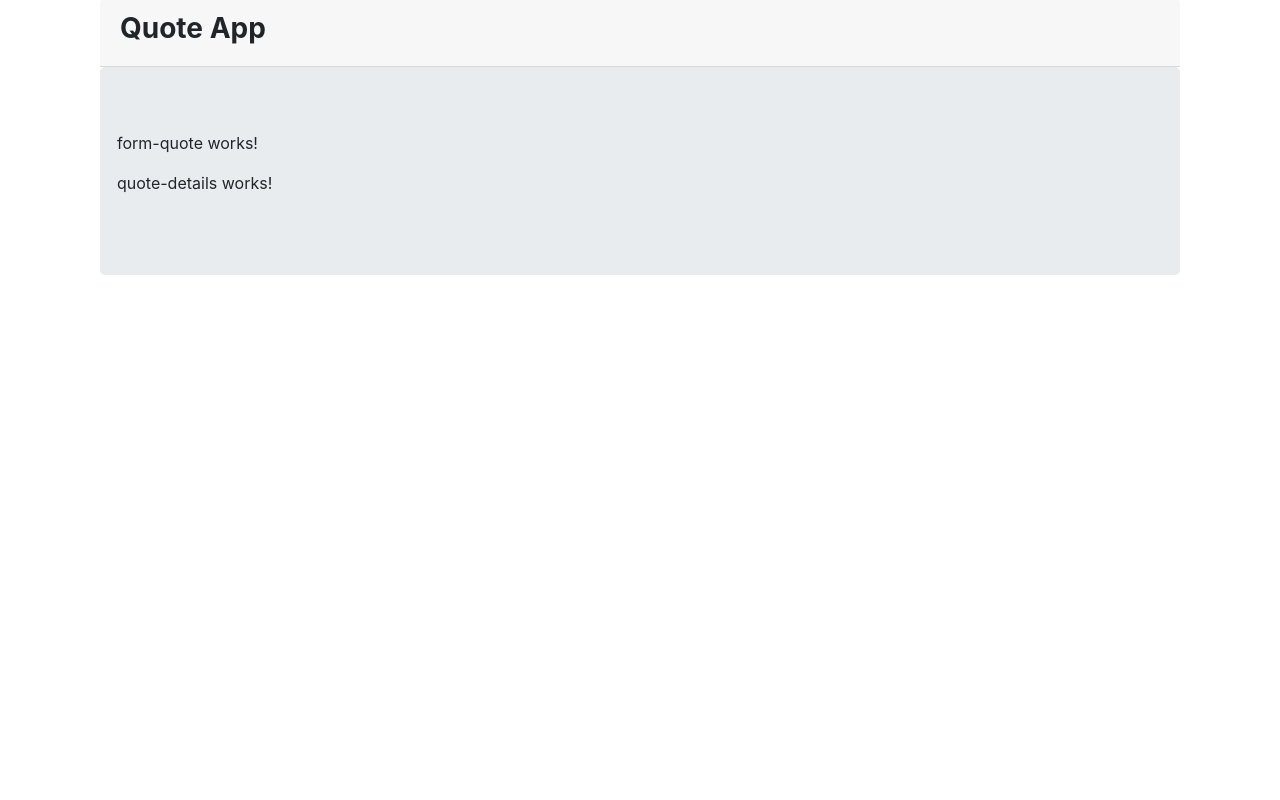
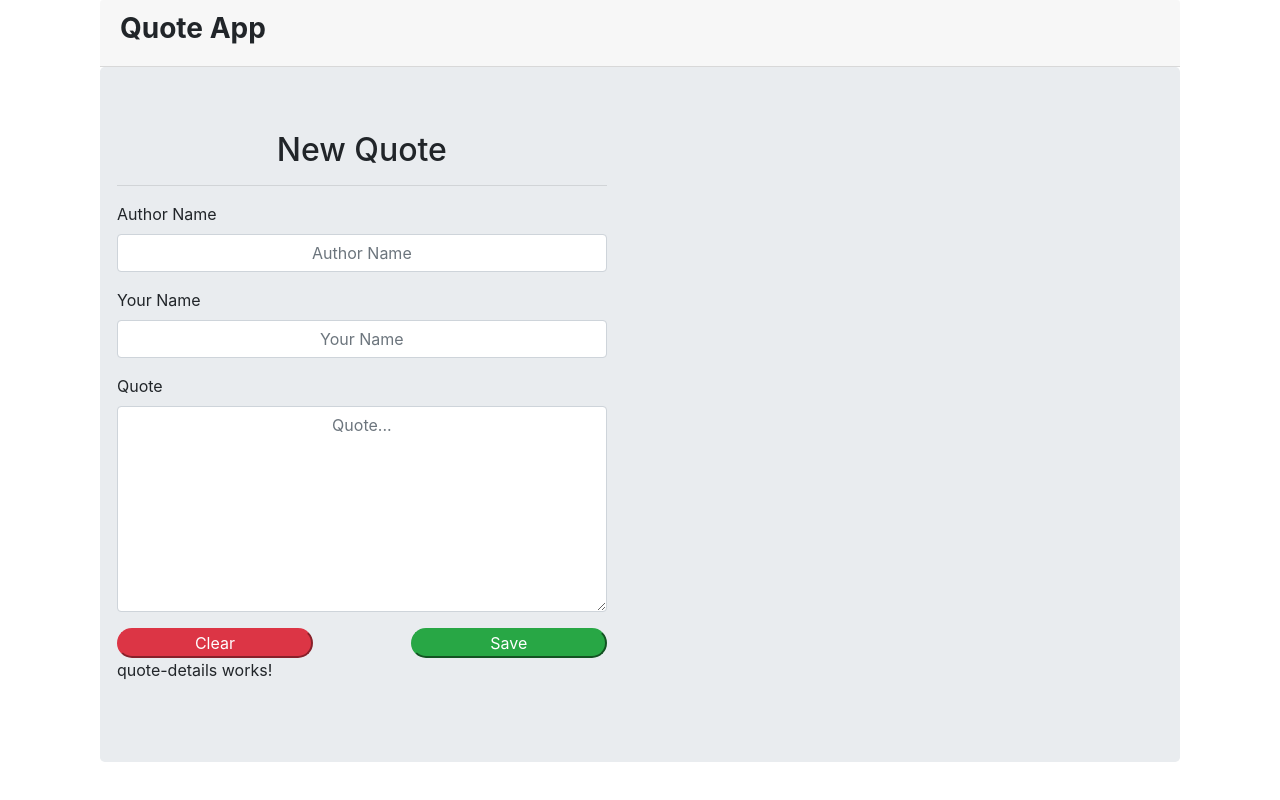
Before and after one commit to linusmbae/Angular-IP-1, an Angular app: page / in a window 1280 px wide. Built offline with nearby package versions, Linux system fonts and the light colour scheme.

Commit message:
form creation complete

```diff
--- a/src/app/form-quote/form-quote.component.css
+++ b/src/app/form-quote/form-quote.component.css
@@ -0,0 +1,24 @@
+.row h2
+{
+  text-align: center;
+}
+::placeholder
+{
+  text-align: center;
+}
+input
+{
+  text-align: center;
+}
+#save
+{
+  float: right;
+  width: 40%;
+  border-radius: 20px;
+}
+#reset
+{
+  float: left;
+  width: 40%;
+  border-radius: 20px;
+}
--- a/src/app/form-quote/form-quote.component.html
+++ b/src/app/form-quote/form-quote.component.html
@@ -1 +1,22 @@
-<p>form-quote works!</p>
+<div class="row">
+<div class="col-md-7">
+  <h2>New Quote</h2>
+  <hr>
+  <form class="form-group">
+    <div class="form-group">
+      <label for="author">Author Name</label>
+      <input class="form-control" type="text" name="author" placeholder="Author Name">
+    </div>
+    <div class="form-group">
+      <label for="user">Your Name</label>
+      <input class="form-control" type="text" name="user" placeholder="Your Name">
+    </div>
+    <div class="form-group">
+      <label for="quote">Quote</label>
+      <textarea class="form-control" name="quote" rows="8" cols="80" placeholder="Quote..."></textarea>
+    </div>
+    <button id="reset" type="reset" class="btn-danger" name="button">Clear</button>
+    <button id="save" type="submit" class="btn-success" name="button">Save</button>
+  </form>
+</div>
+</div>
```
